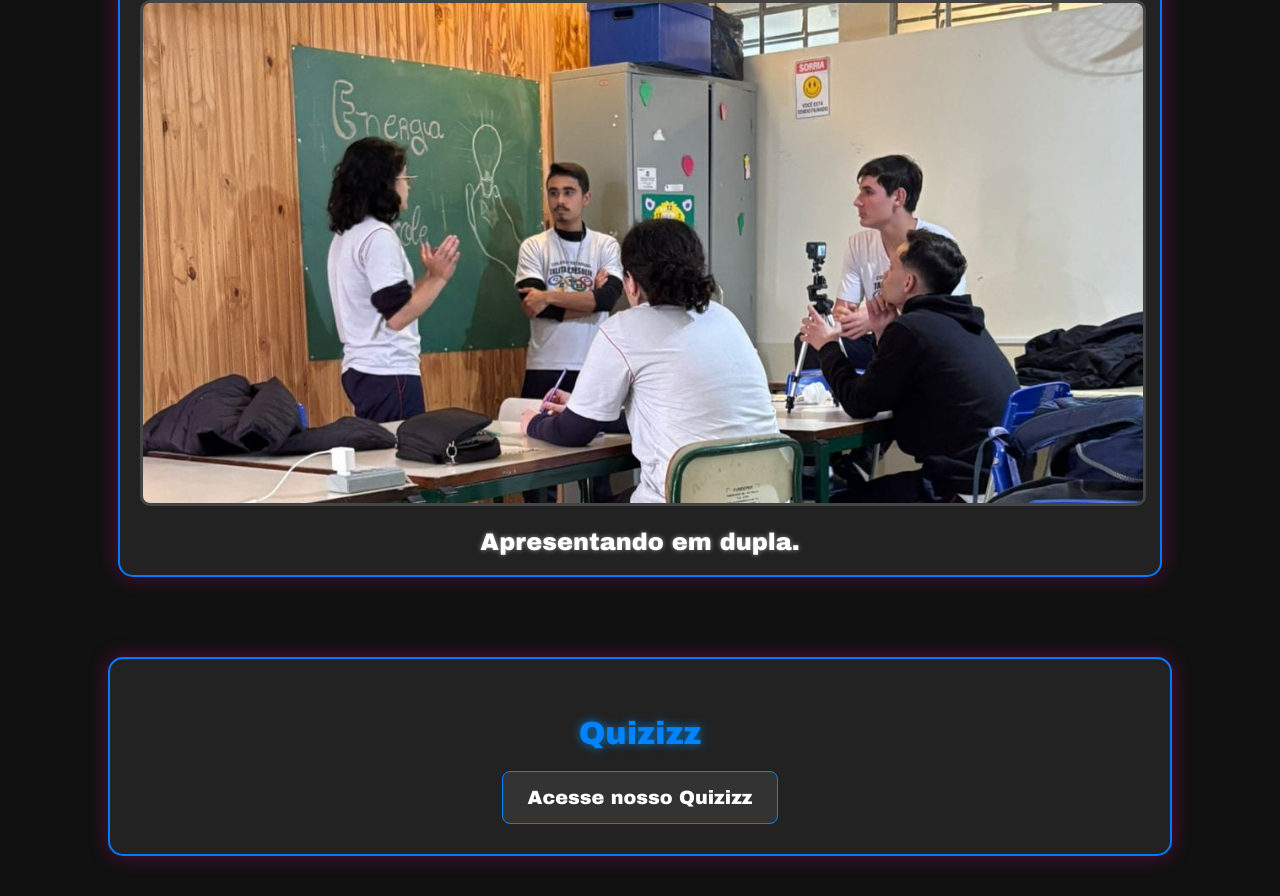
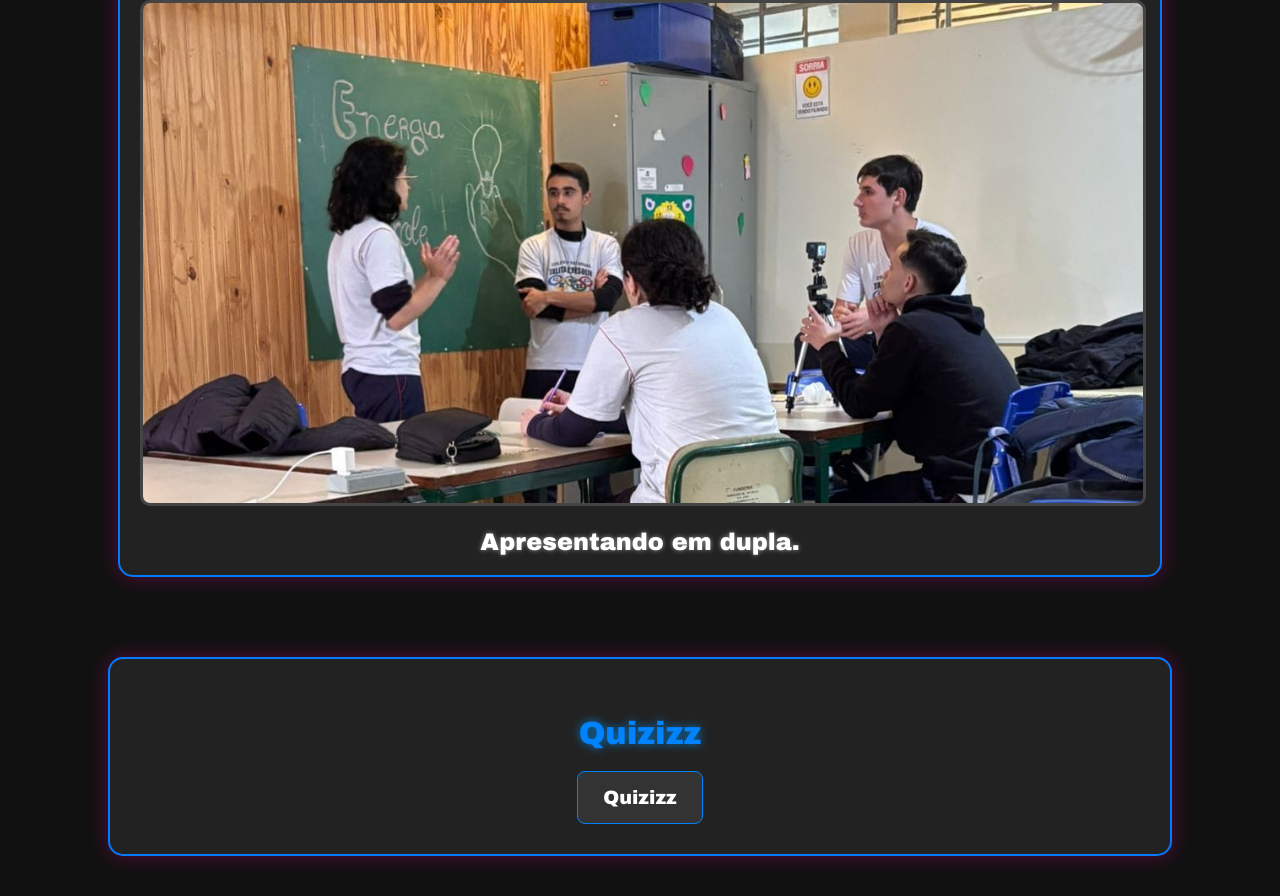
Before and after one commit to eduzinhocarvalho/galeria, a plain HTML site: page index.html in a window 1280 px wide. Shown: the part 3988-4884 px from the top of the page. Drawn offline with Linux system fonts and the light colour scheme.

Commit message:
Update index.html

```diff
--- a/index.html
+++ b/index.html
@@ -152,7 +152,7 @@
     <!-- Seção do Quizizz -->
     <div class="quizizz-section">
         <h2>Quizizz</h2>
-        <a href="https://wayground.com/join?gc=05290108" class="quizizz-link" target="_blank">Acesse nosso Quizizz</a>
+        <a href="https://wayground.com/join?gc=05290108" class="quizizz-link" target="_blank">Quizizz</a>
     </div>
 </body>
 </html>
```
